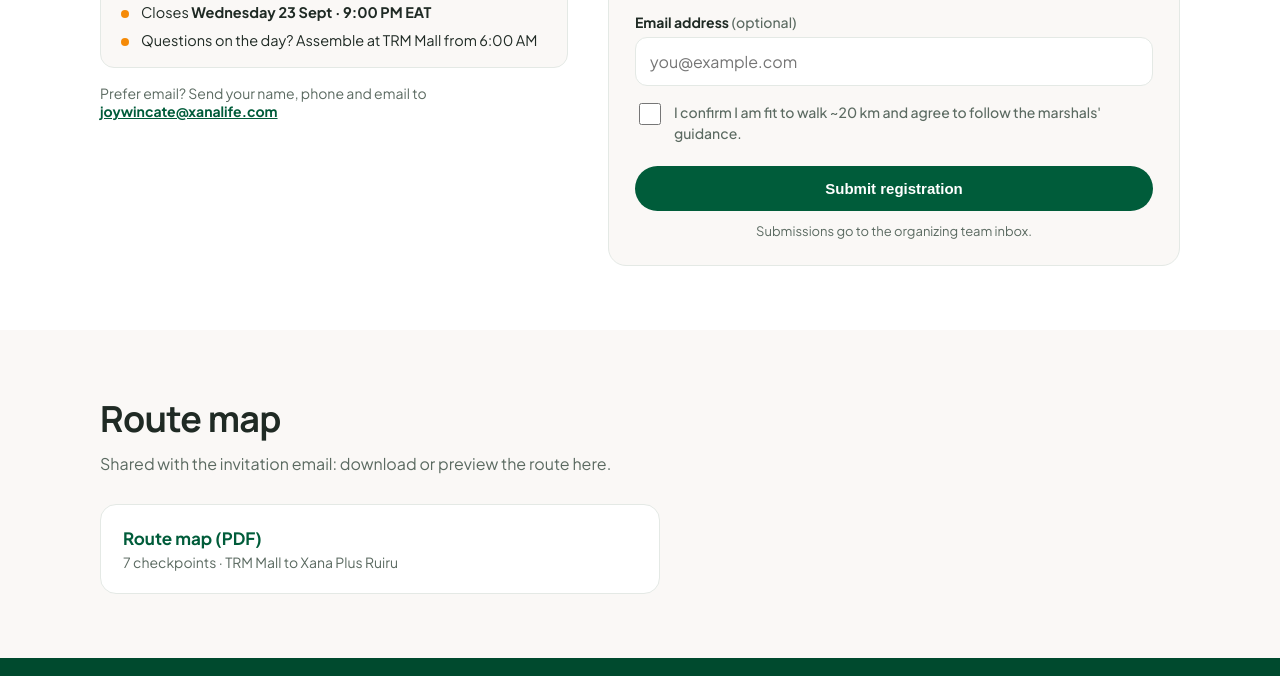
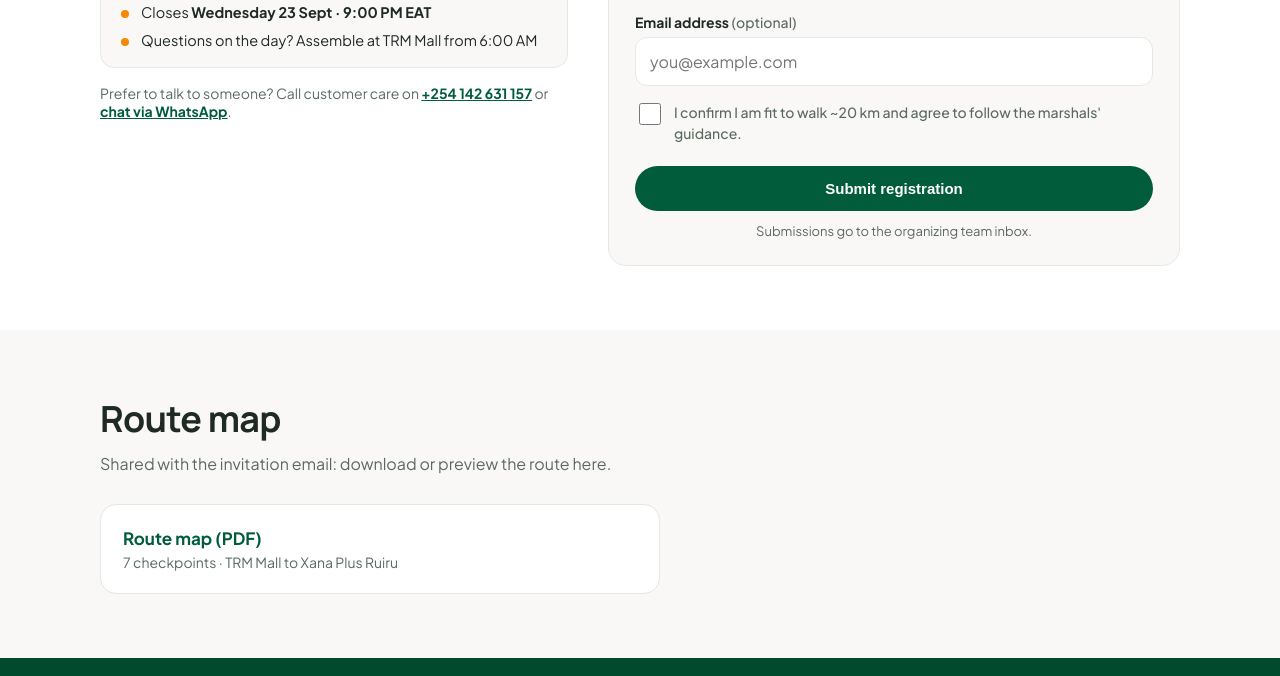
Before and after one commit to Roystone-Were/Xana-World-Pharmacists-Day, a plain HTML site: page index.html in a window 1280 px wide. Shown: the part 2669-3345 px from the top of the page. Drawn offline with Linux system fonts and the light colour scheme.

Commit message:
Public contact is customer care number, not organizer email

```diff
--- a/index.html
+++ b/index.html
@@ -199,8 +199,7 @@
             <li>Questions on the day? Assemble at TRM Mall from 6:00 AM</li>
           </ul>
           <div class="register-alt">
-            <p>Prefer email? Send your name, phone and email to</p>
-            <p><a id="organizerMailLink" href="mailto:joywincate@xanalife.com">joywincate@xanalife.com</a></p>
+            <p>Prefer to talk to someone? Call customer care on <a href="tel:+254142631157">+254 142 631 157</a> or <a href="https://wa.me/254142631157?text=Hello%20Xana%20Life%2C%20I%20have%20a%20question%20about%20the%20World%20Pharmacists%20Day%20Walk." target="_blank" rel="noopener">chat via WhatsApp</a>.</p>
           </div>
         </div>
 
```
